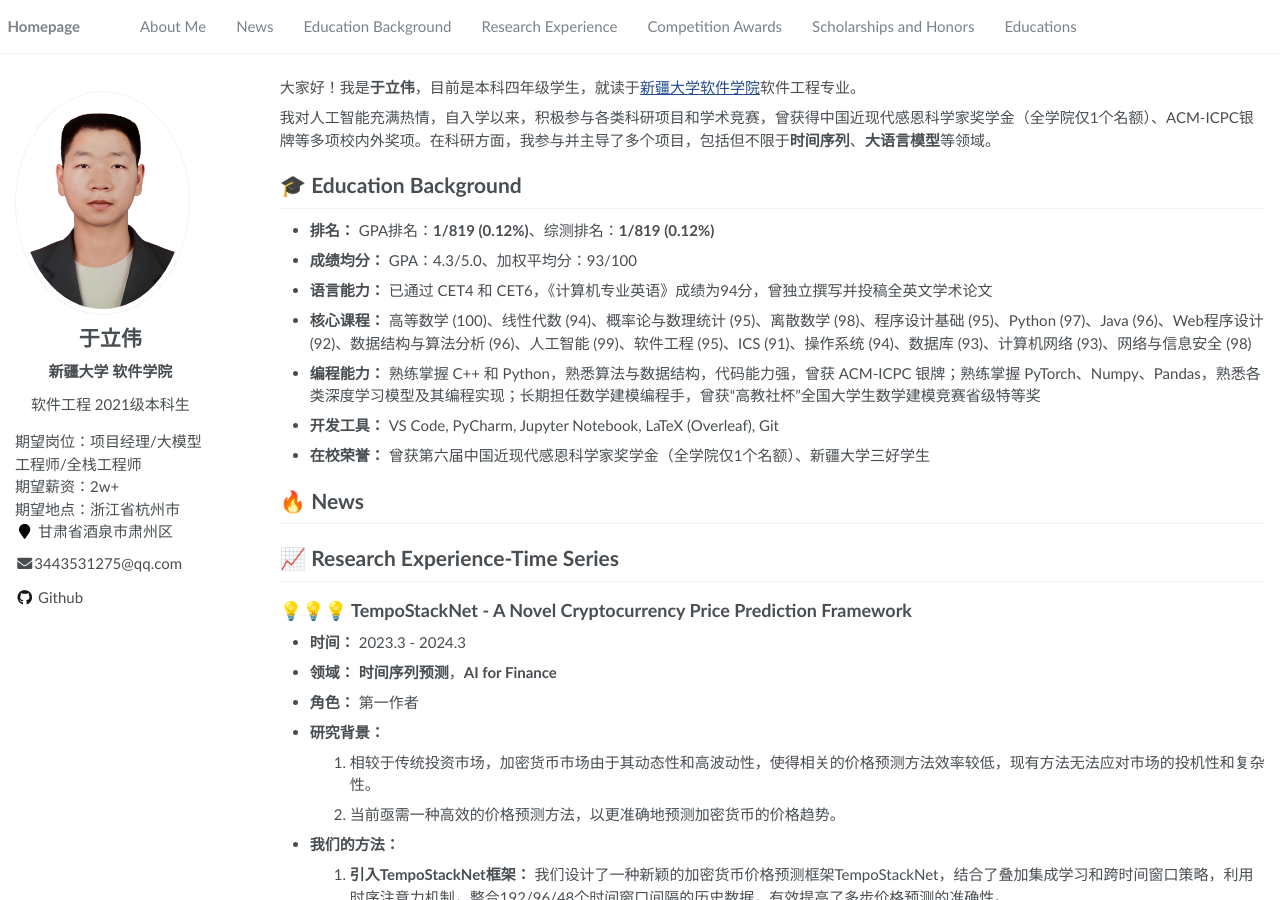
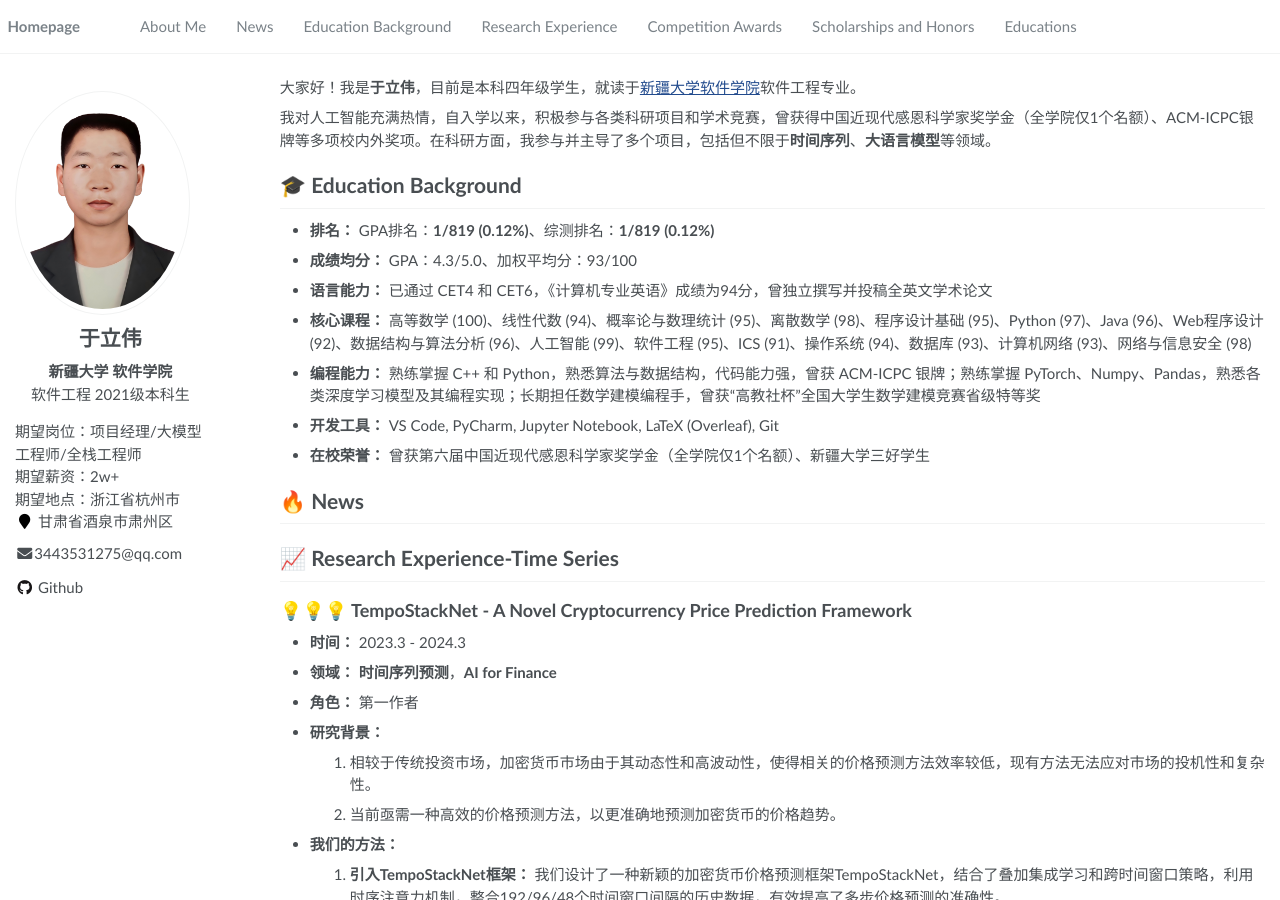
Before and after one commit to weiliyv/weiliyv.github.io, a Jekyll site: the page built from _pages/about.md, in a window 1280 px wide and 900 px high. Built offline with Jekyll 4.4.1, drawn with Linux system fonts in a browser that asks for light colours.

Commit message:
Update author-profile.html

```diff
--- a/_includes/author-profile.html
+++ b/_includes/author-profile.html
@@ -18,7 +18,7 @@
           <span>{{ author.college }}</span>
         {% endif %}
         {% if site.description %}
-            <p style="font-weight: normal; margin-top: -10px;">{{ site.description }}</p>
+            <p style="font-weight: normal; margin-top: -20px;">{{ site.description }}</p>
         {% endif %}
       </p>
     {% endif %}
```
